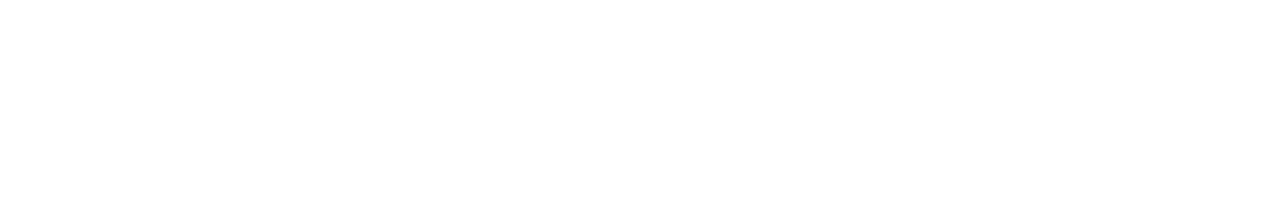
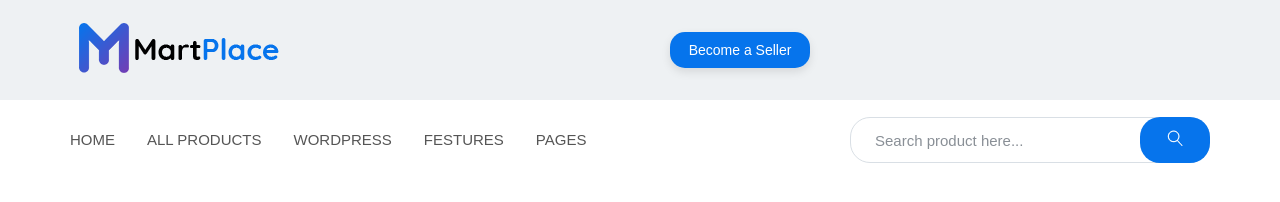
Before and after one commit to GGo3/MartPlace, a website: page app/index.html in a window 1280 px wide. Drawn offline with nearby package versions, Linux system fonts and the light colour scheme; files that its build step writes are made by us from their sources.

Commit message:
created header and navigation

```diff
--- a/app/index.html
+++ b/app/index.html
@@ -9,6 +9,68 @@
     <link rel="stylesheet" href="css/style.min.css">
 </head>
 <body>
+    <header class="header">
+        <div class="header__top">
+            <div class="container">
+                <div class="header__top-inner">
+                    <div class="header__logo">
+                        <a href="#">
+                            <img src="images/logo.png" alt="logo">
+                        </a>
+                    </div>
+                    <div class="header__btn">
+                        <a href="#" class="header__btn-bs">
+                            Become a Seller
+                        </a>
+                    </div>
+                </div>
+            </div>
+        </div>
+        <div class="header__menu">
+            <div class="container">
+                <nav class="menu">
+                    <div class="menu__inner">
+                        <ul class="menu__list">
+                            <li>
+                                <a href="#">
+                                    HOME
+                                </a>
+                            </li>
+                            <li>
+                                <a href="#">
+                                    all products
+                                </a>
+                            </li>
+                            <li>
+                                <a href="#">
+                                    wordpress
+                                </a>
+                            </li>
+                            <li>
+                                <a href="#">
+                                    festures
+                                </a>
+                            </li>
+                            <li>
+                                <a href="#">
+                                    Pages
+                                </a>
+                            </li>
+                        </ul>
+                        <div class="menu__search">
+                            <form>
+                                <input type="text" placeholder="Search product here..." required>
+                                <button type="submit">
+                                    <img src="images/icons/search.png" alt="search">
+                                </button>
+                            </form>
+                        </div>
+                    </div>
+                </nav>
+            </div>
+        </div>
+    </header>
+
 
     <script src="https://ajax.googleapis.com/ajax/libs/jquery/3.5.1/jquery.min.js"></script>
     <script src="js/libs.min.js"></script>
--- /dev/null
+++ b/app/scss/_fonts.scss
@@ -0,0 +1,28 @@
+@font-face {
+	font-family: 'Quicksand-Regular', sans-serif;
+    src: url('../fonts/Quicksand-Regular.woff2') format('woff2'),
+         url('../fonts/Quicksand-Regular.woff') format('woff');
+    font-weight: 400;
+    font-display: swap;
+}
+@font-face {
+	font-family: 'Quicksand-Bold', sans-serif;
+    src: url('../fonts/Quicksand-Bold.woff2') format('woff2'),
+         url('../fonts/Quicksand-Bold.woff') format('woff');
+    font-weight: 700;
+    font-display: swap;
+}
+@font-face {
+	font-family: 'Quicksand-Medium', sans-serif;
+    src: url('../fonts/Quicksand-Medium.woff2') format('woff2'),
+         url('../fonts/Quicksand-Medium.woff')  format('woff');
+    font-weight: 500;
+    font-display: swap;
+}
+@font-face {
+	font-family: 'Quicksand-Light', sans-serif;
+    src: url('../fonts/Quicksand-Light.woff2') format('woff2'),
+         url('../fonts/Quicksand-Light.woff')  format('woff');
+    font-weight: 300;
+    font-display: swap;
+}
--- /dev/null
+++ b/app/scss/_global.scss
@@ -0,0 +1,31 @@
+html{
+    box-sizing: border-box;
+}
+*,
+*::before,
+*::after{
+    box-sizing: inherit;
+}
+body{
+    font-family: 'Quicksand-Regular', sans-serif;
+    font-size: 15px;
+    font-weight: 400;
+    color: $text;
+}
+ul,
+li{
+    margin: 0;
+    padding: 0;
+    list-style: none;
+}
+a{
+    display: inline-block;
+    text-decoration: none;
+    list-style: none;
+    color: $text;
+}
+.container{
+    max-width: 1170px;
+    margin: 0 auto;
+    padding: 0 15px;
+}
--- /dev/null
+++ b/app/scss/_vars.scss
@@ -0,0 +1,2 @@
+$grey: #eff1f5;
+$text: #555555;
--- a/app/scss/style.scss
+++ b/app/scss/style.scss
@@ -1,11 +1,93 @@
-html{
-    box-sizing: border-box;
+@import 'vars';
+@import 'global';
+@import 'fonts';
+
+.header__top{
+    background-color: #eef1f3;
+    &-inner{
+    display: flex;
+    justify-content: space-between;
+    align-items: center;
+    height: 100px;
+    }
 }
-*,
-*::before,
-*::after{
-    box-sizing: inherit;
+.header__logo{
+    margin-left: 9px;
 }
-.box{
+.header__btn{
+    margin-left: auto;
+    margin-right: 400px;
+    background-color: #0674ec;
+    box-shadow: 0px 4px 10px 0px rgba(0, 0, 0, 0.1);
+    width: 140px;
+    border-radius: 15px;
+    font-size: 14px;
+    line-height: 28px;
+    text-align: center;
+    padding: 4px 0 4px;
+    a{
+        color: #fff;
+    }
+}
+.menu__inner{
     display: flex;
+    justify-content: space-between;
+    align-items: center;
+    height: 80px;
 }
+.menu__list{
+    display: flex;
+    justify-content: space-between;
+    align-items: center;
+    li{
+        display: inline-block;
+        &+li{
+            margin-left: 32px;
+        }
+        a{
+            font-family: 'Quicksand-Medium', sans-serif;
+            font-size: 15px;
+            font-weight: 500;
+            line-height: 42px;
+            text-transform: uppercase;
+        }
+    }
+}
+.menu__search{
+    flex: 0 1 360px;
+    position: relative;
+    input{
+        width: 100%;
+        display: block;
+        border: 1px solid #d9dfe5;
+        border-radius: 20px;
+        height: 46px;
+        padding-left: 24px;
+        padding-right: 100px;
+        &::placeholder {
+            color: #898f96;
+        }
+    }
+    button{
+        background-color: #0674ec;
+        border-radius: 20px;
+        height: 46px;
+        width: 70px;
+        border: none;
+        position: absolute;
+        top: 0;
+        right: 0;
+    }
+}
+
+.Rounded_Rectangle_1 {
+  border-width: 1px;
+  border-color: 898f96;
+  border-style: solid;
+  position: absolute;
+  left: 1170px;
+  top: 117px;
+  width: 358px;
+  height: 44px;
+  z-index: 749;
+}
--- a/gulpfile.js
+++ b/gulpfile.js
@@ -8,7 +8,7 @@
     cssmin = require('gulp-cssmin');
 
 gulp.task('sass', function(){
-    return  gulp.src('app/scss/style.scss')
+    return  gulp.src('app/scss/**/*.scss')
                 .pipe(sass({outputStyle: 'compressed'}))
                 .pipe(rename({suffix : '.min'}))
                 .pipe(autoprefixer({
@@ -58,7 +58,7 @@
 });
 
 gulp.task('watch', function(){
-    gulp.watch('app/scss/style.scss', gulp.parallel('sass'))
+    gulp.watch('app/**/*.scss', gulp.parallel('sass'))
     gulp.watch('app/*.html', gulp.parallel('html'))
     gulp.watch('app/js/*.js', gulp.parallel('js'))
 });
```
Also changed, not shown: app/fonts/Quicksand-Bold.woff (added), app/fonts/Quicksand-Bold.woff2 (added), app/fonts/Quicksand-Light.woff (added), app/fonts/Quicksand-Light.woff2 (added), app/fonts/Quicksand-Medium.woff (added), app/fonts/Quicksand-Medium.woff2 (added), app/fonts/Quicksand-Regular.woff (added), app/fonts/Quicksand-Regular.woff2 (added), app/images/icons/search.png (added), app/images/logo.png (added).
